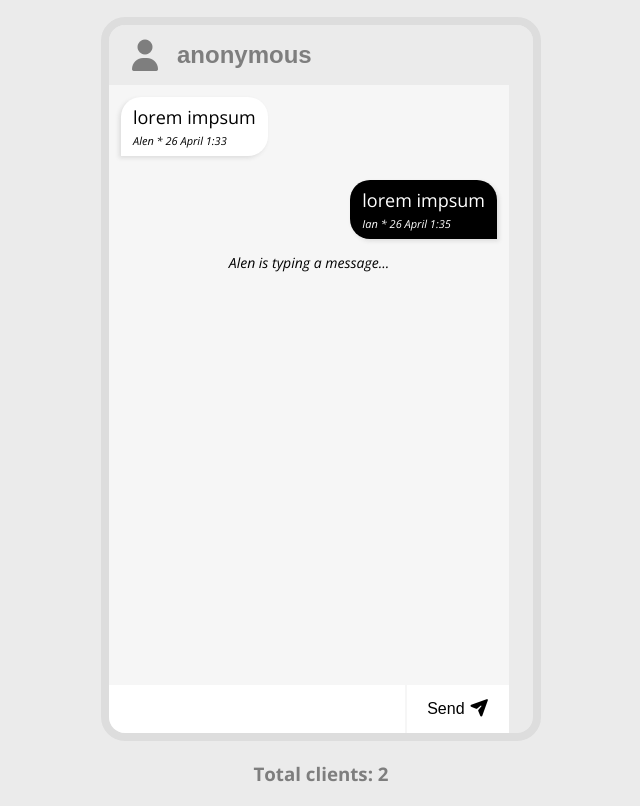
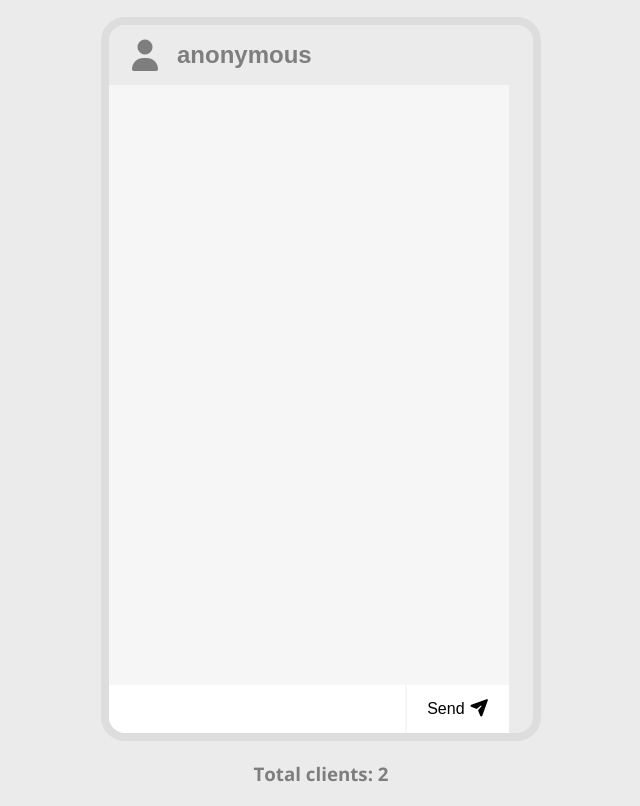
Before and after one commit to Dashinnnn/Messaging-Feature, a website: page public/index.html in a window 1280 px wide. Shown: the part 66-872 px from the top of the page, without its empty margins (319-959 px from the left). Drawn offline with nearby package versions, Linux system fonts and the light colour scheme; no server answers.

Commit message:
fix: removed hardcoded messages, and fixed collapsing message container

```diff
--- a/public/index.html
+++ b/public/index.html
@@ -22,23 +22,6 @@
         </div>
         <!--Left message bubble-->
         <ul class="message-container" id="message-container">
-            <li class="message-left">
-                <p class="message">
-                    lorem impsum
-                    <span>Alen * 26 April 1:33</span>
-                </p>
-            </li>
-        <!--Right message bubble-->
-            <li class="message-right">
-                <p class="message">
-                    lorem impsum
-                    <span>Ian * 26 April 1:35</span>
-                </p>
-            </li>
-        <!--Notification if someone is typing-->
-            <li class="message-feedback">
-                <p class="feedback" id="feedback">Alen is typing a message...</p>
-            </li>
         </ul>
         <!--Messaging form and button-->
         <form class="message-form" id="message-form">
--- a/public/style.css
+++ b/public/style.css
@@ -49,6 +49,7 @@ body {
 .message-container {
     display: flex;
     flex-direction: column;
+    justify-content: flex-end;
     background-color: #f6f6f6;
     width: 400px;
     height: 600px;
```
